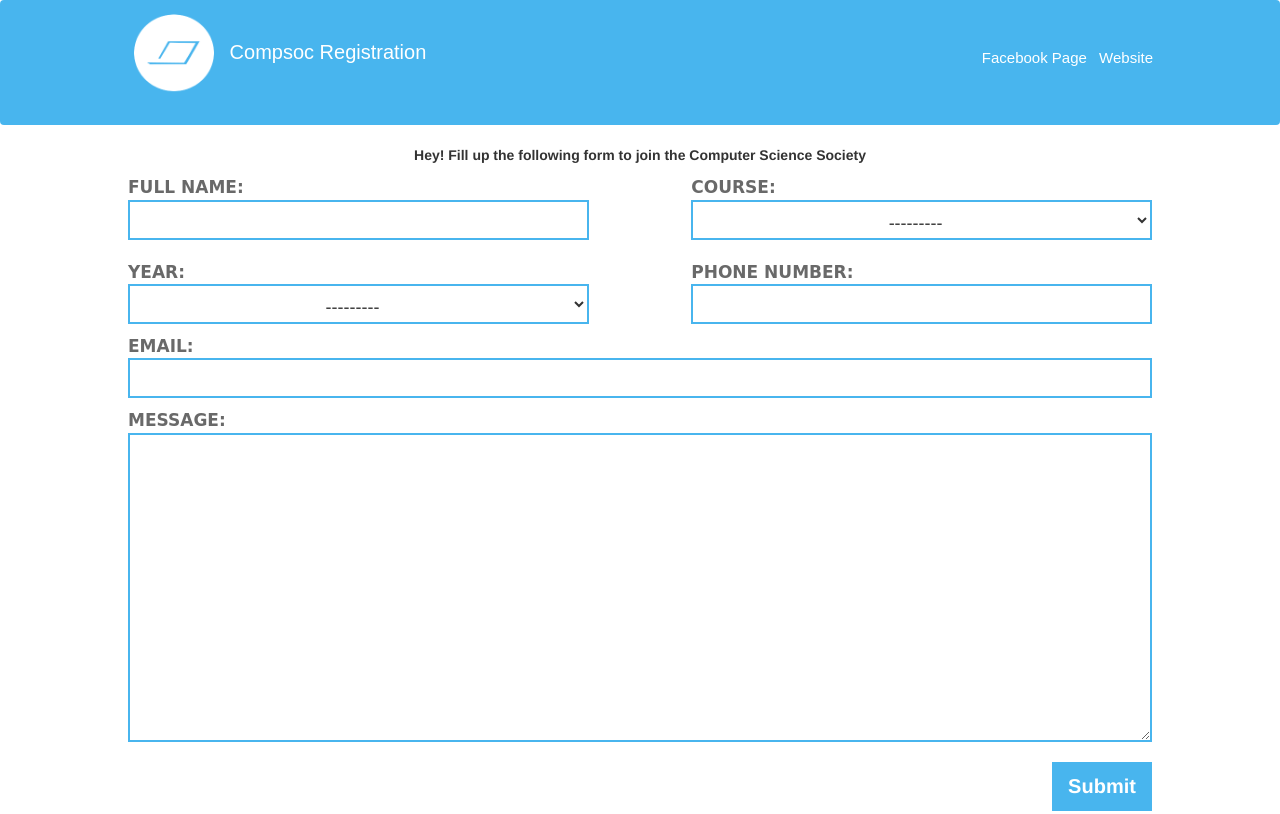
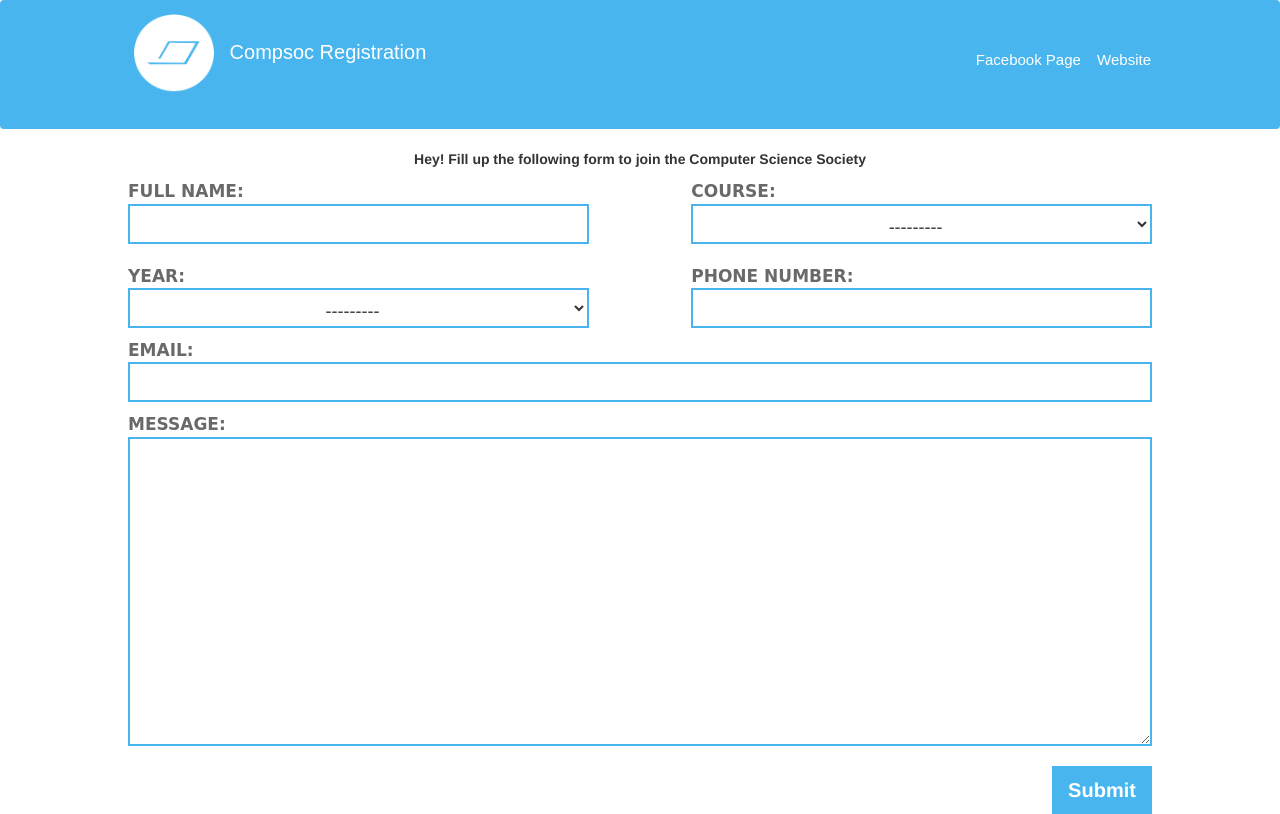
Before and after one commit to abhishekchak52/reg-form, a Django app: page / in a window 1280 px wide. Shown: the top 814 px of the page. Run offline with Django 3.2, Linux system fonts and the light colour scheme; some libraries are stand-ins or nearby versions.

Commit message:
Configured and styled links to Facebook page and website.

```diff
--- a/static/css/base.css
+++ b/static/css/base.css
@@ -26,6 +26,7 @@ li {
     display: none;
 
 }
+
 .footer {
     display: block;
     margin: auto;
@@ -36,9 +37,19 @@ li {
     color: black;
     position: absolute;
     bottom: 0;
-    right:0;
-    left:0;
+    right: 0;
+    left: 0;
     text-align: center;
+}
+
+.footer a:hover {
+    text-decoration: none;
+    color: #000000;
+}
+
+.footer a {
+    color: #000000;
+
 }
 
 .logo-img {
@@ -72,6 +83,15 @@ li {
         display: inline-block;
     }
 
+    #top-links a {
+        color: #ffffff;
+    }
+
+    #top-links a:hover {
+        text-decoration: none;
+        color: #ffffff;
+    }
+
     #top-links {
         /*position: relative;*/
         /*top: -0.05rem;*/
--- a/templates/base.html
+++ b/templates/base.html
@@ -34,8 +34,8 @@
     </ul>
     <ul id="top-links">
             <span>
-            <li><span class="header-links" id="header-text">Facebook Page</span></li>
-            <li><span class="header-links" id="header-text">Website</span></li>
+            <li><span class="header-links" id="header-text"><a href="http://on.fb.me/1IApIym">Facebook Page</a></span></li>
+            <li><span class="header-links" id="header-text"><a href="http://http://compsocssc.pythonanywhere.com/">Website</a></span></li>
             </span>
     </ul>
 </div>
@@ -48,9 +48,9 @@
 
 <ul>
     <span class='footer'>
-        <li class="footer-links" id="footer-text">Facebook Page</li>
-        <li class="footer-links" id="footer-text">|</li>
-        <li class="footer-links" id="footer-text">Website</li>
+        <li><a href="http://on.fb.me/1IApIym">Facebook Page</a></li>
+        <li>|</li>
+        <li><a href="http://http://compsocssc.pythonanywhere.com/">Website</a></li>
     </span>
 </ul>
 
```
